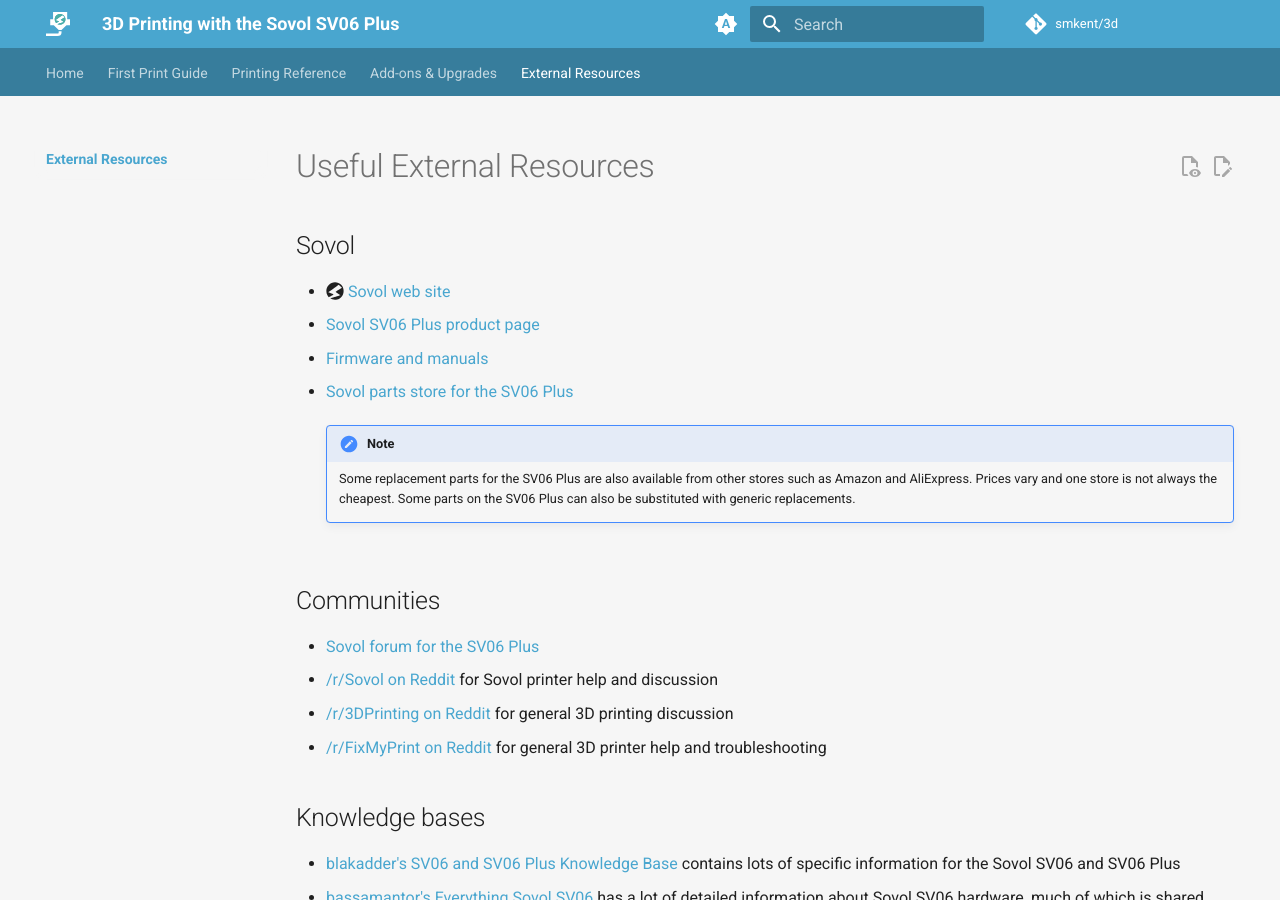
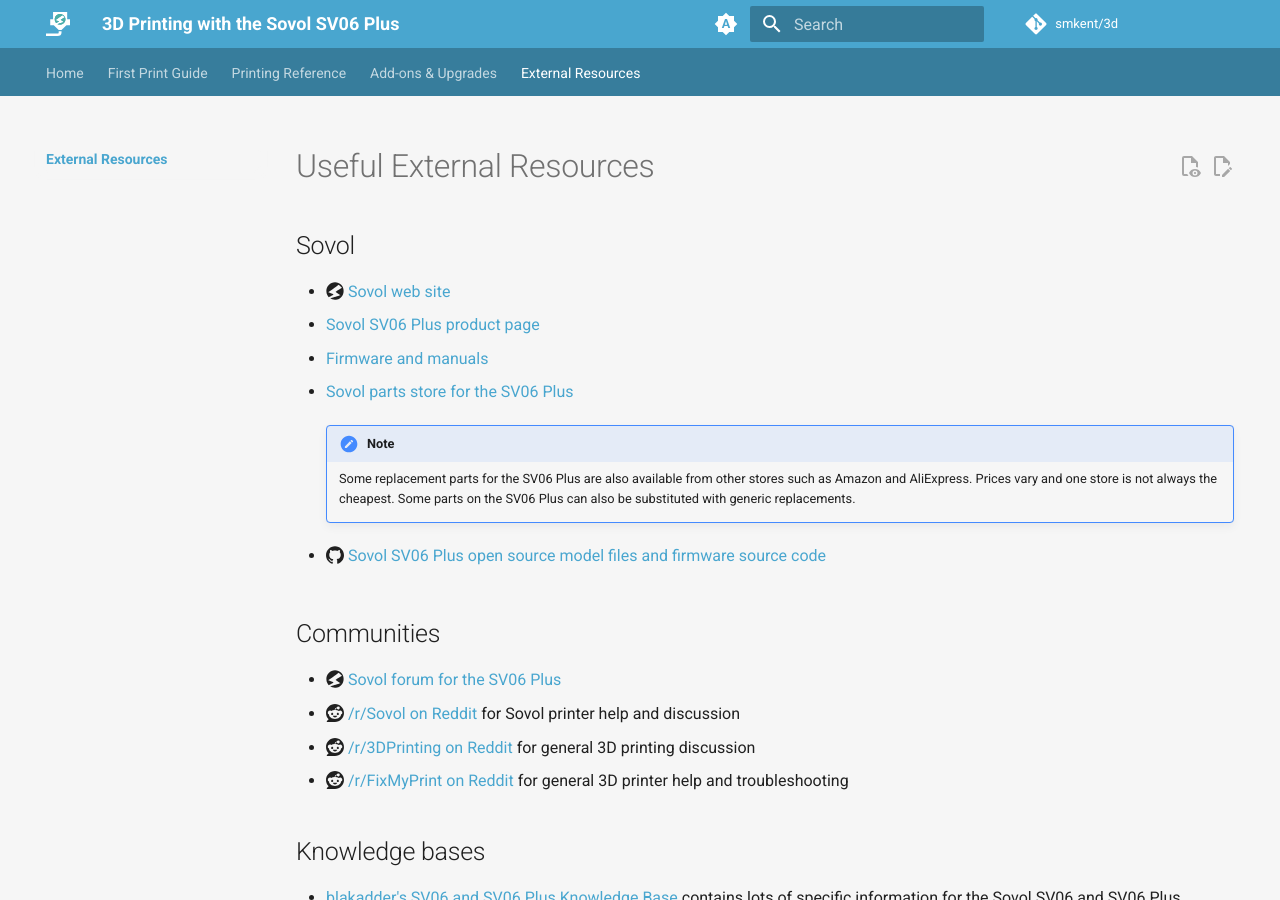
Before and after one commit to smkent/3d, an MkDocs documentation site: the page built from docs/external-resources/index.md, in a window 1280 px wide and 900 px high. Built offline with MkDocs 1.6.1 and Material for MkDocs 9.7.7, drawn with Linux system fonts in a browser that asks for light colours; plug-ins that fetch from the network failed and are left out; comment, search, counter and statistics services are not loaded.

Commit message:
Add link to Sovol's SV06 Plus GitHub repository

```diff
--- a/docs/external-resources/index.md
+++ b/docs/external-resources/index.md
@@ -13,14 +13,17 @@
         always the cheapest. Some parts on the SV06 Plus can also be substituted
         with generic replacements.
 
+* :simple-github: [Sovol SV06 Plus open source model files and firmware source code][sovol-sv06-plus-repo]
+
 ## Communities
 
-* [Sovol forum for the SV06 Plus][sovol-sv06-plus-forum]
-* [/r/Sovol on Reddit][reddit-sovol] for Sovol printer help and discussion
-* [/r/3DPrinting on Reddit][reddit-3dprinting] for general 3D printing
+* :simple-sovol: [Sovol forum for the SV06 Plus][sovol-sv06-plus-forum]
+* :simple-reddit: [/r/Sovol on Reddit][reddit-sovol] for Sovol printer help and
   discussion
-* [/r/FixMyPrint on Reddit][reddit-fixmyprint] for general 3D printer help and
-  troubleshooting
+* :simple-reddit: [/r/3DPrinting on Reddit][reddit-3dprinting] for general 3D
+  printing discussion
+* :simple-reddit: [/r/FixMyPrint on Reddit][reddit-fixmyprint] for general 3D
+  printer help and troubleshooting
 
 ## Knowledge bases
 
@@ -52,7 +56,7 @@
 [sovol-downloads]: https://www.sovol3d.com/pages/download
 [sovol-sv06-plus-forum]: https://forum.sovol3d.com/c/sovl-sv06-plus/52
 [sovol-sv06-plus-parts]: https://www.sovol3d.com/collections/fdm-parts/For-Sovol-SV06-Plus
+[sovol-sv06-plus-repo]: https://github.com/sovol3d/sv06-PLUS/
 [sovol-sv06-plus]: https://www.sovol3d.com/products/sovol-sv06-plus-fully-open-source-3d-printer-with-linear-rail-structure
 [sovol]: https://sovol3d.com
 [teaching-tech]: https://teachingtechyt.github.io/
-[patshead-bearings]: https://blog.patshead.com/2023/05/please-dont-take-apart-your-sovol-sv06-to-grease-the-bearings.html
```
Also changed, not shown: other parts of docs/external-resources/index.md (+1 -0 lines).
